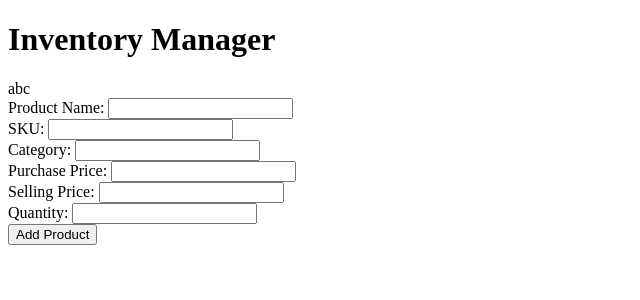
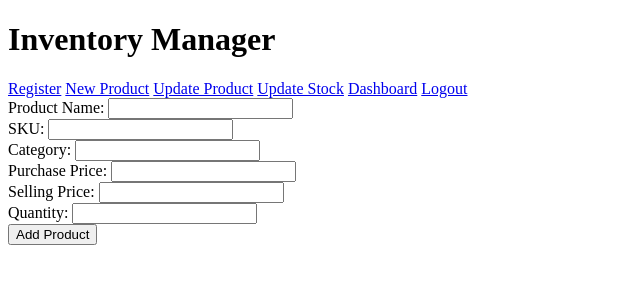
Before and after one commit to gaurav0203/inventory-manager, a Flask app: page /add_product in a window 1280 px wide. Shown: the top 300 px of the page, without its empty margins (0-640 px from the left). Run offline with Flask 3, Linux system fonts and the light colour scheme; a user stored in the database is signed in.

Commit message:
navigator

```diff
--- a/routes.py
+++ b/routes.py
@@ -9,9 +9,6 @@ from datetime import datetime
 routes_bp = Blueprint("routes", __name__, template_folder="templates")
 
 @routes_bp.route("/")
-def home():
-    return "Hello hi"
-
 @routes_bp.route("/login", methods=['GET', 'POST'])
 def login():
     if request.method == "POST":
--- a/templates/base.html
+++ b/templates/base.html
@@ -17,7 +17,19 @@
     {% endwith %}
 
     <h1>Inventory Manager</h1>
-    <nav>abc</nav>
+    <nav>
+        {% if not current_user.is_authenticated %}
+            <a href="{{url_for('routes.login')}}">Login</a>
+        {% endif %}
+        <a href="{{url_for('routes.register')}}">Register</a>
+        <a href="{{url_for('routes.add_product')}}">New Product</a>
+        <a href="{{url_for('routes.update_product')}}">Update Product</a>
+        <a href="{{url_for('routes.update_stock')}}">Update Stock</a>
+        <a href="{{url_for('routes.dashboard')}}">Dashboard</a>
+        {% if current_user.is_authenticated %}
+            <a href="{{ url_for('routes.logout') }}">Logout</a>
+        {% endif %}
+    </nav>
     {% block content %}
         {% endblock %}
 </body>
--- a/templates/dashboard.html
+++ b/templates/dashboard.html
@@ -1,7 +1,7 @@
 {% extends "base.html" %}
     {% block content %}
     <p>Welcome, {{ current_user.username }}!</p>
-    <a href="{{ url_for('routes.logout') }}">Logout</a>
+
     <div>Total Products: {{ total_products }}</div>
     <div>Stock Value: ₹{{ stock_value }}</div>
     <div>Potential Revenue: ₹{{ revenue }}</div>
```
